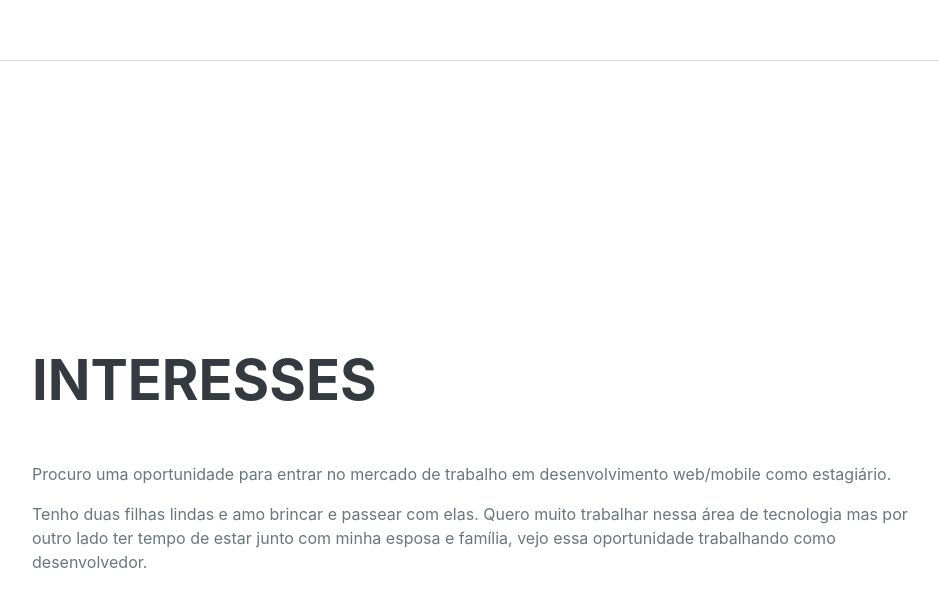
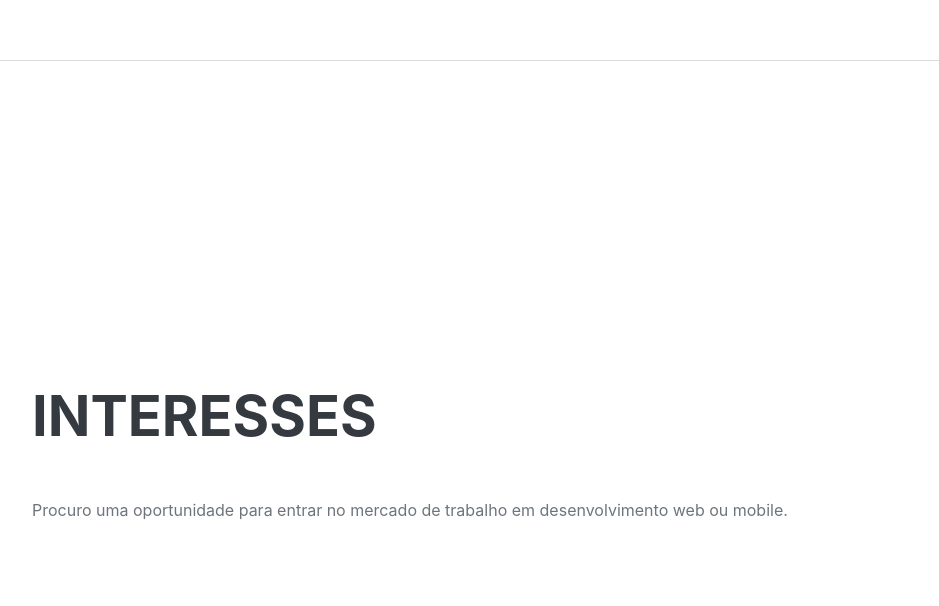
Before and after one commit to AndreMR30/firstpage, a plain HTML site: page index.html in a window 1280 px wide. Shown: the part 4157-4763 px from the top of the page, without its empty margins (288-1227 px from the left). Drawn offline with nearby package versions, Linux system fonts and the light colour scheme; a web font is replaced by a local one.

Commit message:
Update index.html

```diff
--- a/index.html
+++ b/index.html
@@ -150,8 +150,7 @@
             <section class="resume-section" id="interests">
                 <div class="resume-section-content">
                     <h2 class="mb-5">Interesses</h2>
-                    <p>Procuro uma oportunidade para entrar no mercado de trabalho em desenvolvimento web/mobile como estagiário.</p>
-                    <p class="mb-0">Tenho duas filhas lindas e amo brincar e passear com elas. Quero muito trabalhar nessa área de tecnologia mas por outro lado ter tempo de estar junto com minha esposa e família, vejo essa oportunidade trabalhando como desenvolvedor.</p>
+                    <p>Procuro uma oportunidade para entrar no mercado de trabalho em desenvolvimento web ou mobile.</p>
                 </div>
             </section>
             <hr class="m-0" />
```
